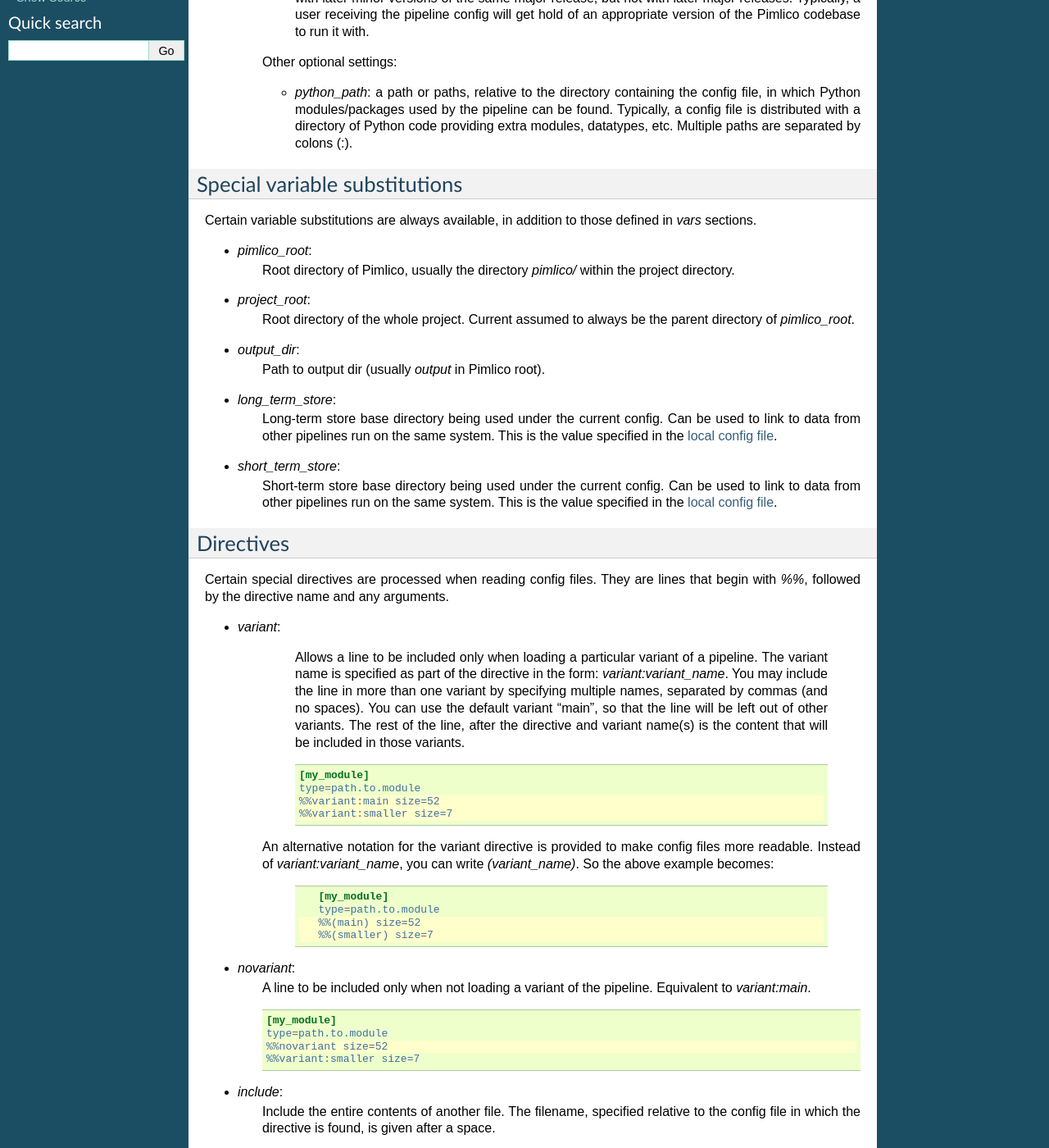
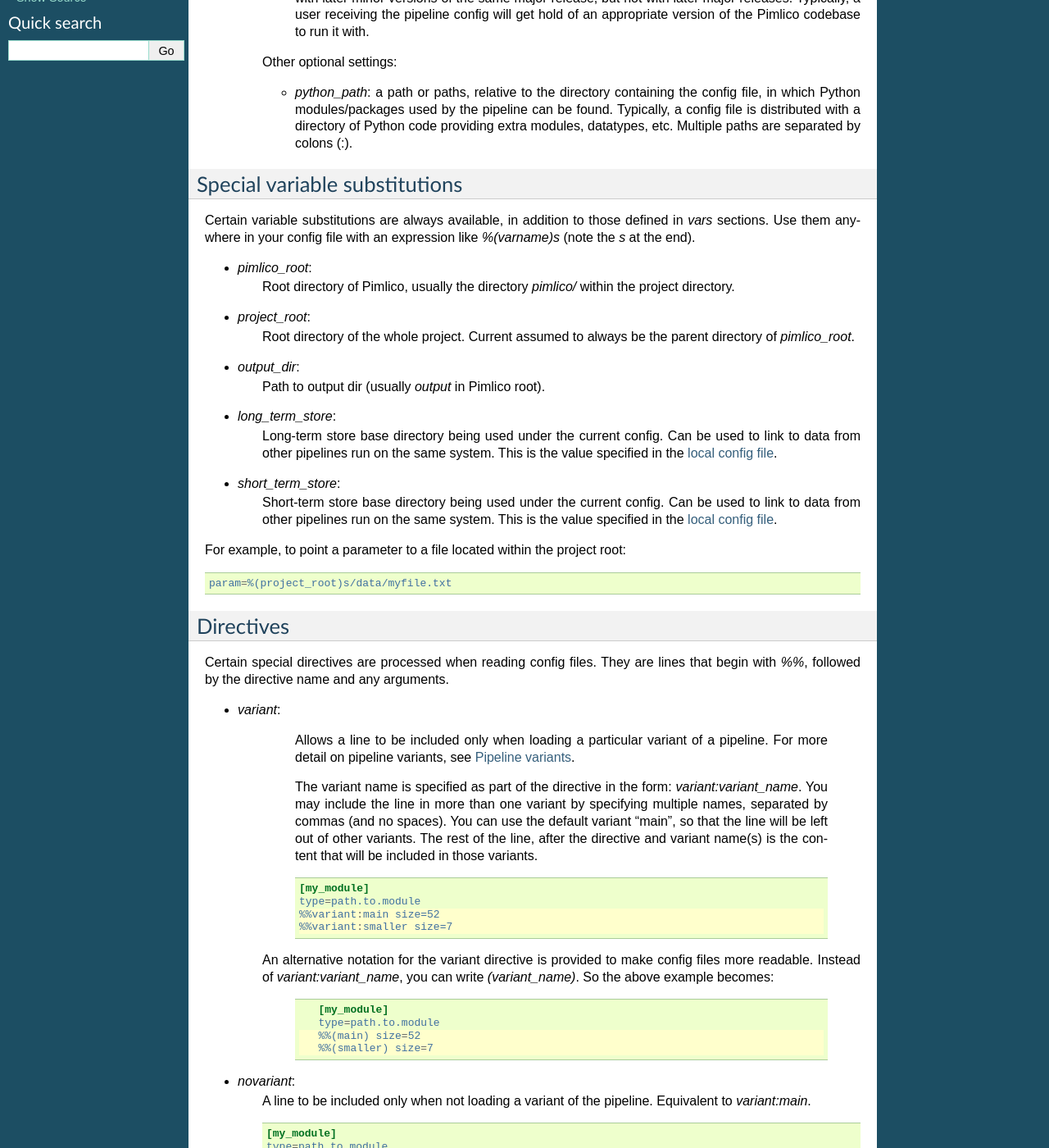
Before and after one commit to markgw/pimlico, a Sphinx documentation site: the page built from docs/core/config.rst, in a window 1280 px wide and 1400 px high, scrolled down 603 px. Shown: the whole window at 82% size. Built offline with Sphinx 7.4.7, drawn with Linux system fonts in a browser that asks for light colours; formulas are drawn with MathJax 3; the version number could not be read and is left out; some of the changed text lies outside the part shown.

Commit message:
Small improvements to docs
Added some examples to config doc

```diff
--- a/docs/core/config.rst
+++ b/docs/core/config.rst
@@ -40,6 +40,7 @@ Special variable substitutions
 ------------------------------
 
 Certain variable substitutions are always available, in addition to those defined in `vars` sections.
+Use them anywhere in your config file with an expression like `%(varname)s` (note the `s` at the end).
 
 - `pimlico_root`:
     Root directory of Pimlico, usually the directory `pimlico/` within the project directory.
@@ -54,6 +55,12 @@ Certain variable substitutions are always available, in addition to those define
     Short-term store base directory being used under the current config. Can be used to link to data from
     other pipelines run on the same system. This is the value specified in the :ref:`local config file <local-config>`.
 
+For example, to point a parameter to a file located within the project root:
+
+.. code-block:: ini
+
+   param=%(project_root)s/data/myfile.txt
+
 Directives
 ----------
 
@@ -61,7 +68,10 @@ Certain special directives are processed when reading config files. They are lin
 by the directive name and any arguments.
 
 - `variant`:
-    Allows a line to be included only when loading a particular variant of a pipeline. The variant name is
+    Allows a line to be included only when loading a particular variant of a pipeline. For more detail on
+    pipeline variants, see :doc:`/core/variants`.
+
+    The variant name is
     specified as part of the directive in the form: `variant:variant_name`. You may include the line in more
     than one variant by specifying multiple names, separated by commas (and no spaces). You can use the default
     variant "main", so that the line will be left out of other variants. The rest of the line, after the directive
@@ -109,6 +119,23 @@ by the directive name and any arguments.
     config override any copied settings. The following settings are not copied: input(s), `filter`, `outputs`,
     `type`.
 
+    For example, to reuse all the parameters from `module1` in `module2`, only specifying them once:
+
+    .. code-block:: ini
+       :emphasize-lines: 4,5,6,12
+
+       [module1]
+       type=some.module.type
+       input=moduleA
+       param1=56
+       param2=never
+       param3=0.75
+
+       [module2]
+       type=some.module.type
+       input=moduleB
+       # Copy all params from module1
+       %%copy module1
 
 .. _parameter-alternatives:
 
```
